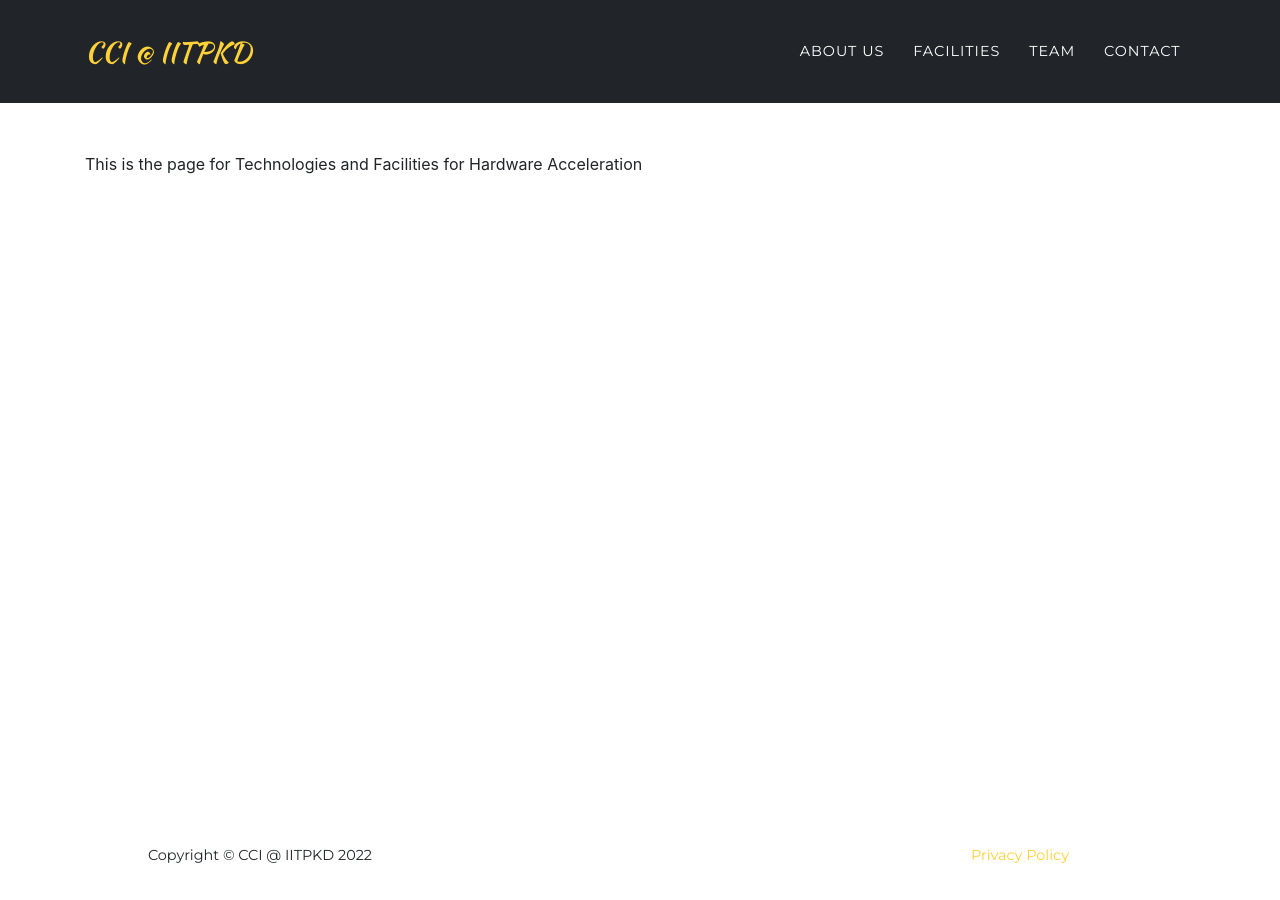
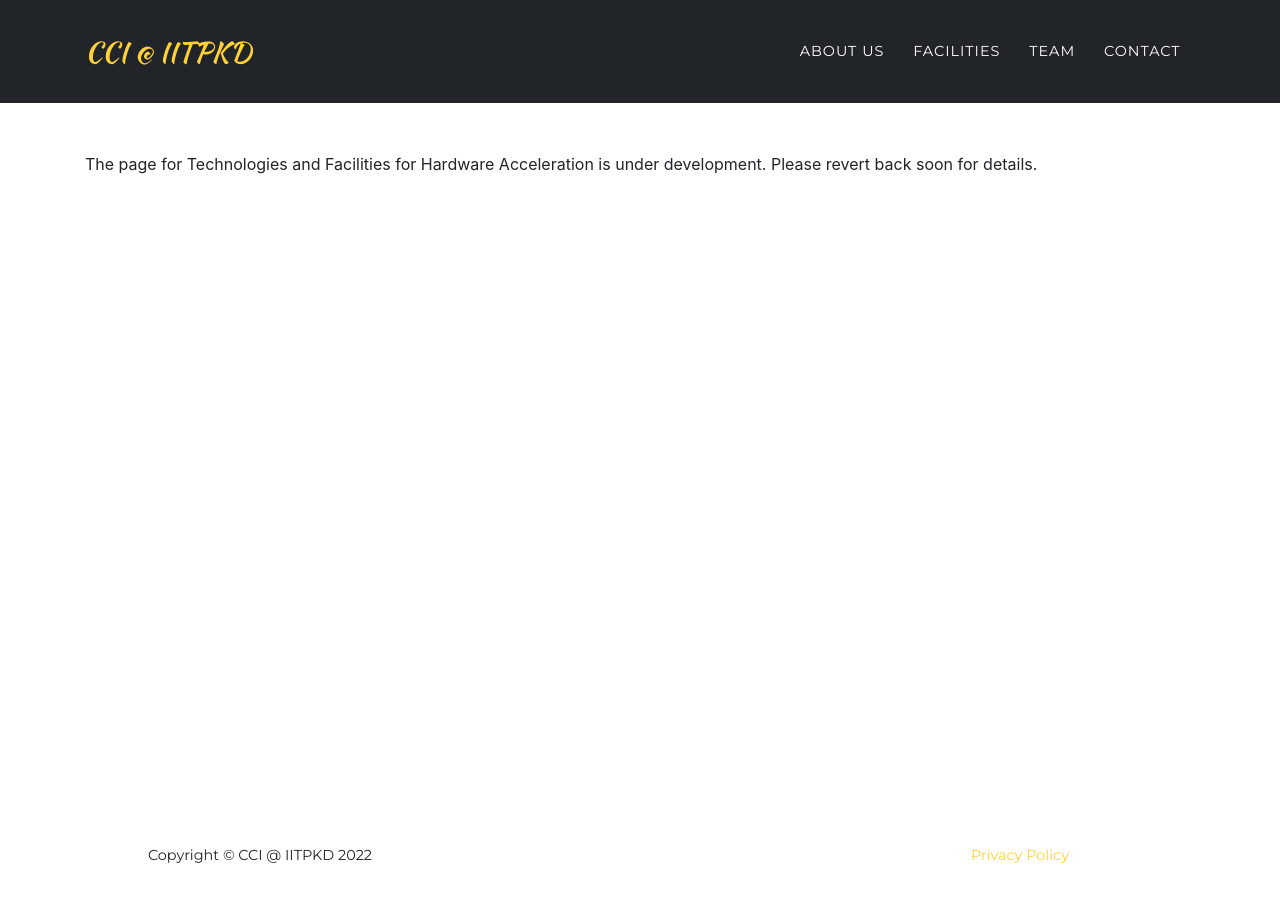
Before and after one commit to cci-iitpkd/cci-iitpkd.github.io, a Jekyll site: the page built from accelerating.md, in a window 1280 px wide. Built offline with Jekyll 4.4.1, drawn with Linux system fonts in a browser that asks for light colours; some web fonts are replaced.

Commit message:
Update accelerating.md

```diff
--- a/accelerating.md
+++ b/accelerating.md
@@ -4,4 +4,4 @@ title: "Accelerating"
 
 ---
 
-This is the page for Technologies and Facilities for Hardware Acceleration
+The page for Technologies and Facilities for Hardware Acceleration is under development. Please revert back soon for details.
```
